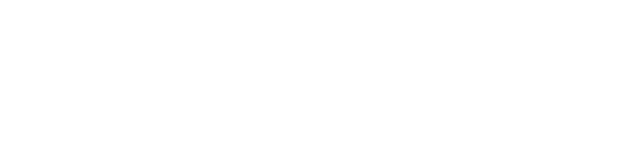
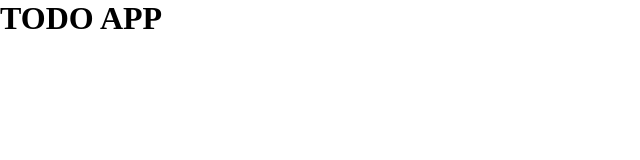
Before and after one commit to zerobug110/todo-list, a plain HTML site: page index.html in a window 1280 px wide. Shown: the whole page, without its empty margins (0-640 px from the left). Drawn offline with Linux system fonts and the light colour scheme.

Commit message:
h1 transform to uppercases

```diff
--- a/index.html
+++ b/index.html
@@ -7,9 +7,7 @@
     <title>Document</title>
 </head>
 <body class="container">
-       <header class="header"></header>
-       <aside class="aside"></aside>
-       <section class="product-section"></section>
+    <h1 class="main-heading">todo app</h1>
     <script src="main.js"></script>
 </body>
 </html>
--- a/style/styles.css
+++ b/style/styles.css
@@ -4,3 +4,7 @@
     padding: 0;
     margin: 0;
 }
+
+.main-heading {
+    text-transform: uppercase;
+}
```
